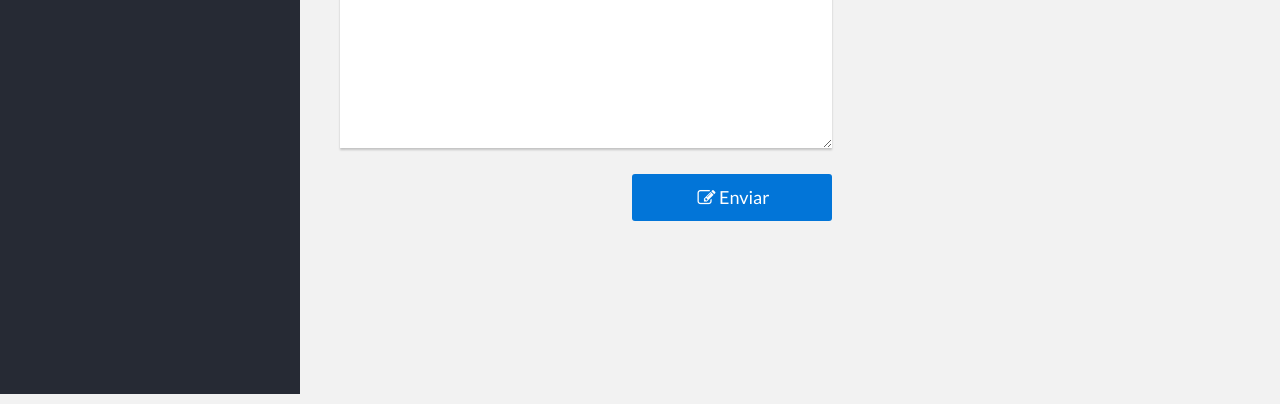
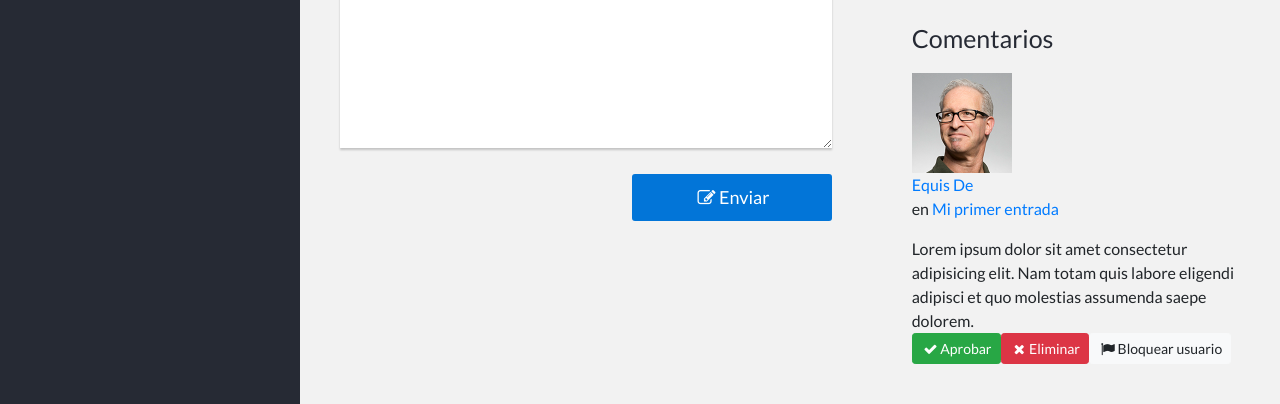
Before and after one commit to iscomejia547/Dashboard-Sample, a plain HTML site: page index.htm in a window 1280 px wide. Shown: the part 406-810 px from the top of the page. Drawn offline with nearby package versions, Linux system fonts and the light colour scheme.

Commit message:
pend comments css

```diff
--- a/index.htm
+++ b/index.htm
@@ -60,6 +60,28 @@
                                 </div>
                             </div>
                         </section>
+                        <section class="widget comments">
+                            <h3 class="titulo">Comentarios</h3>
+                            <article class="comment d-flex flex-wrap">
+                                <div class="foto">
+                                    <a href=""><img src="img/persona1.jpg" width="100" height="100"></a>
+                                </div>
+                                <div class="text">
+                                    <a href="">Equis De</a>
+                                    <p>en <a href="">Mi primer entrada</a></p>
+                                    <div class="text-comment">
+                                        Lorem ipsum dolor sit amet consectetur adipisicing elit.
+                                        Nam totam quis labore eligendi adipisci et quo molestias
+                                        assumenda saepe dolorem.
+                                    </div>
+                                </div>
+                                <div class="buttons d-flex justify-content-start flex-wrap w-100">
+                                    <button class="btn btn-success btn-sm"><i class="icon-ok"></i>Aprobar</button>
+                                    <button class="btn btn-danger btn-sm"><i class="icon-cancel"></i>Eliminar</button>
+                                    <button class="btn btn-light btn-sm"><i class="icon-flag"></i>Bloquear usuario</button>
+                                </div>
+                            </article>
+                        </section>
                     </div>
                 </div>
             </main>
```
